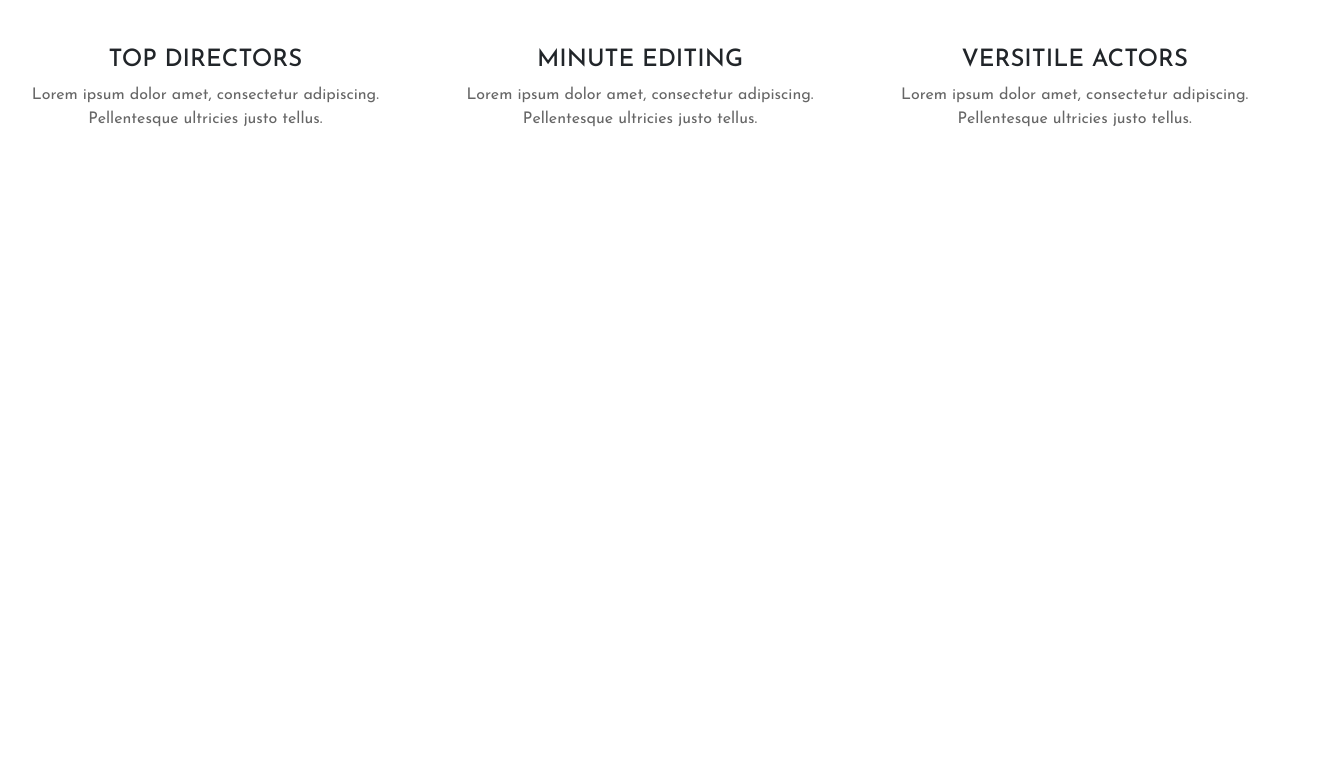
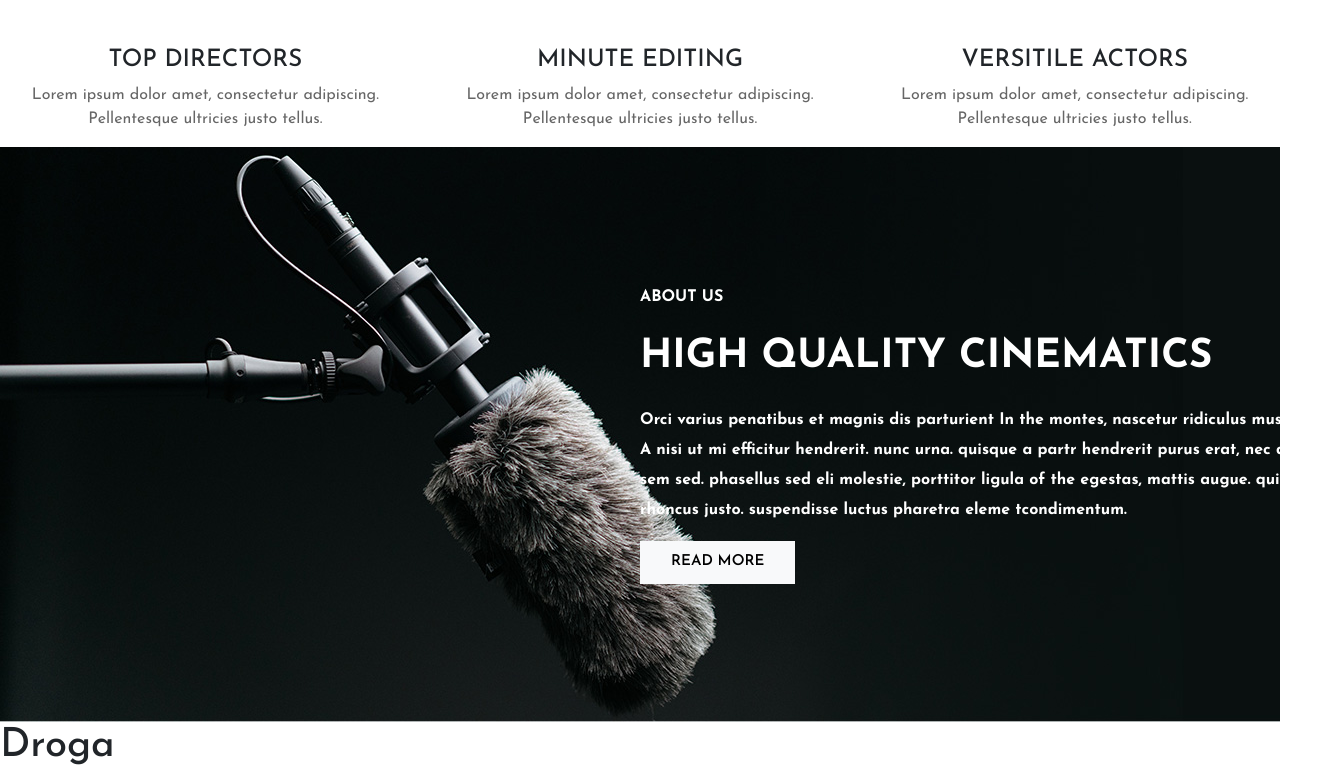
Before and after one commit to MarioSantoro/proj-html-vuejs, a Vue app: page / in a window 1280 px wide. Shown: the part 1398-2176 px from the top of the page, 1340 px wide, since content can reach past the window. Before the commit the page ends 1545 px from the top, so only its background shows below. Built offline with nearby package versions, Linux system fonts and the light colour scheme.

Commit message:
create a section about us and create a new components

```diff
--- /dev/null
+++ b/src/components/AboutUs.vue
@@ -0,0 +1,53 @@
+<template>
+    <div class="container-about d-flex ">
+        <div class="content-about d-flex align-items-center">
+            <div class="content ">
+                <p class="text-uppercase fw-bold">About Us</p>
+                <h1 class="text-uppercase fw-bold my-4">HIGH QUALITY CINEMATICS</h1>
+                <p class="text fw-bold">Orci varius penatibus et magnis dis parturient In the montes, nascetur ridiculus
+                    mus. Nulla
+                    A nisi ut mi efficitur hendrerit. nunc urna. quisque a partr hendrerit purus erat, nec dapibus
+                    sem sed. phasellus sed eli molestie, porttitor ligula of the egestas, mattis augue. quisque et
+                    rhoncus justo. suspendisse luctus pharetra eleme tcondimentum.</p>
+                <button class="btn btn-light text-uppercase fw-semibold">Read more</button>
+            </div>
+        </div>
+    </div>
+    <h1>Droga</h1>
+</template>
+<script>
+export default {
+
+}
+</script>
+<style lang="scss" scoped>
+@use "../styles/utilities/variables.scss" as *;
+
+div.container-about {
+    background-color: #0a1010;
+    height: 575px;
+    background-image: url(../assets/About-Us.jpg);
+    background-repeat: no-repeat;
+    background-position: end;
+
+
+    div.content-about {
+        height: 575px;
+        width: 50%;
+        position: absolute;
+        right: 0;
+        color: $ColorWhite;
+
+        p.text {
+            width: 700px;
+            line-height: 30px;
+        }
+
+        button {
+            border-radius: 0;
+            font-size: 15px;
+            padding: 9px 30px;
+        }
+    }
+}
+</style>
--- a/src/components/AppHeader.vue
+++ b/src/components/AppHeader.vue
@@ -49,6 +49,9 @@ header {
     height: 90.98px;
     position: fixed;
     width: 100%;
+    box-shadow: 0px -20px 30px 6px #000;
+    -moz-box-shadow: 0px -20px 30px 6px #000;
+    -webkit-box-shadow: 0px -20px 30px 6px #666;
 
     div.container-nav {
         padding: 0 40px;
--- a/src/components/AppMain.vue
+++ b/src/components/AppMain.vue
@@ -6,11 +6,15 @@
         <section>
             <PeliculaStudio />
         </section>
+        <section>
+            <AboutUs />
+        </section>
     </main>
 </template>
 <script>
 import PeliculaStudio from './PeliculaStudio.vue';
 import Jumbotron from './Jumbotron.vue';
+import AboutUs from './AboutUs.vue';
 export default {
     data() {
         return {
@@ -20,6 +24,7 @@ export default {
     components: {
         PeliculaStudio,
         Jumbotron,
+        AboutUs,
     }
 }
 </script>
--- a/src/styles/general.scss
+++ b/src/styles/general.scss
@@ -1,5 +1,6 @@
 body {
     font-family: 'Josefin Sans', sans-serif;
+    overflow-x: hidden;
 }
 
 ul {
```
